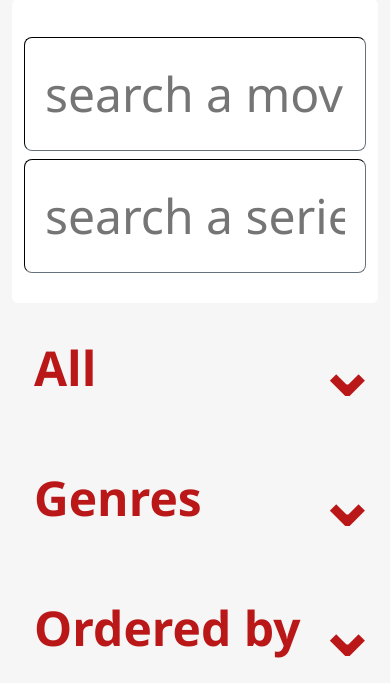
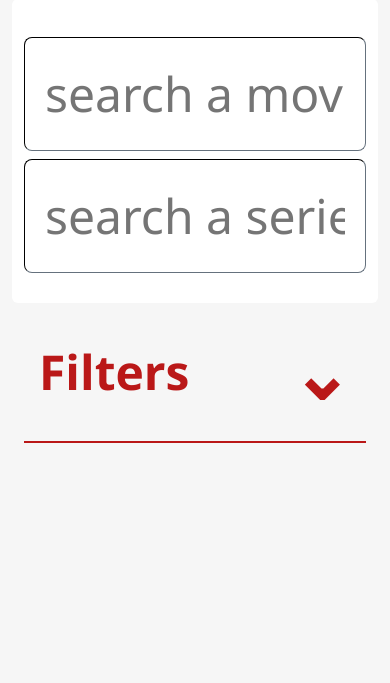
Before and after one commit to GuillaumeSimonet17/movies-stock, a Django app: page / in a window 390 px wide; the page is wider, and only the part inside the window is pictured. Shown: the part 121-804 px from the top of that part. Run offline with Django 5.2, Linux system fonts and the light colour scheme; the visitor is signed in with stand-in values (Sample User, id 1); data comes from the database, SQL or seed files in the repository; data that the repository does not hold is empty; some libraries are stand-ins or nearby versions.

Commit message:
[ADD] Add a category "Latest" for the latests movies/tv added. And Add a accordion in mobile to show/hide the filters.

```diff
--- a/moviesstock/msapp/templates/filters_template.html
+++ b/moviesstock/msapp/templates/filters_template.html
@@ -1,3 +1,25 @@
+<div class="filters_accordion d-block d-lg-none">
+    <div class="filters_accordion_header" id="toggle_filters_mobile">
+        <div>
+            Filters
+            <span class="filters_active" style="font-style: italic !important; font-weight: lighter !important;">
+            {% if tv_or_movie_selected != "All" %}
+                · {{ tv_or_movie_selected }}
+            {% endif %}
+
+                {% if genre_selected != "All" %}
+                    · {{ genre_selected }}
+                {% endif %}
+
+                {% if ordered_selected_value != "Date added" %}
+                    · {{ ordered_selected_value }}
+                {% endif %}
+        </span>
+        </div>
+        <span class="chevron_mobile" style="font-size: 1.5em;">⌄</span>
+    </div>
+
+    <div class="filters_accordion_content" id="filters_content_mobile">
         <div class="m-0 filters_container_mobile d-block d-lg-none">
             <div class="tv_or_movie_mobile">
                 {% if tv_or_movie_selected and tv_or_movie_selected != 'All' %}
@@ -12,11 +34,14 @@
                 {% endif %}
 
                 <ul id="tv_or_movie_list_mobile">
-            <li><a href="/?ord={{ ordered_selected_value|default:"Date added" }}&gnr={{ genre_selected|default:"All" }}&tv_or_movie=All">All</a>
+                    <li>
+                        <a href="/?ord={{ ordered_selected_value|default:"Date added" }}&gnr={{ genre_selected|default:"All" }}&tv_or_movie=All">All</a>
                     </li>
-            <li><a href="/?ord={{ ordered_selected_value|default:"Date added" }}&gnr={{ genre_selected|default:"All" }}&tv_or_movie=Movies">Movies</a>
+                    <li>
+                        <a href="/?ord={{ ordered_selected_value|default:"Date added" }}&gnr={{ genre_selected|default:"All" }}&tv_or_movie=Movies">Movies</a>
                     </li>
-            <li><a href="/?ord={{ ordered_selected_value|default:"Date added" }}&gnr={{ genre_selected|default:"All" }}&tv_or_movie=Series">Series</a>
+                    <li>
+                        <a href="/?ord={{ ordered_selected_value|default:"Date added" }}&gnr={{ genre_selected|default:"All" }}&tv_or_movie=Series">Series</a>
                     </li>
                 </ul>
             </div>
@@ -35,7 +60,8 @@
 
                 <ul id="genres_list_mobile">
                     {% for genre in genres %}
-                <li><a href="/?ord={{ ordered_selected_value|default:"Date added" }}&gnr={{ genre }}&tv_or_movie={{ tv_or_movie_selected|default:"All" }}">{{ genre }}</a>
+                        <li>
+                            <a href="/?ord={{ ordered_selected_value|default:"Date added" }}&gnr={{ genre }}&tv_or_movie={{ tv_or_movie_selected|default:"All" }}">{{ genre }}</a>
                         </li>
                     {% endfor %}
                 </ul>
@@ -55,9 +81,13 @@
 
                 <ul id="ordered_list_mobile">
                     {% for order in orders %}
-                <li><a href="/?ord={{ order }}&gnr={{ genre_selected|default:"All" }}&tv_or_movie={{ tv_or_movie_selected|default:"All" }}">{{ order }}</a></li>
+                        <li>
+                            <a href="/?ord={{ order }}&gnr={{ genre_selected|default:"All" }}&tv_or_movie={{ tv_or_movie_selected|default:"All" }}">{{ order }}</a>
+                        </li>
                     {% endfor %}
                 </ul>
+            </div>
+        </div>
     </div>
 </div>
 
@@ -75,11 +105,14 @@
         {% endif %}
 
         <ul id="tv_or_movie_list">
-            <li><a href="/?ord={{ ordered_selected_value|default:"Date added" }}&gnr={{ genre_selected|default:"All" }}&tv_or_movie=All">All</a>
+            <li>
+                <a href="/?ord={{ ordered_selected_value|default:"Date added" }}&gnr={{ genre_selected|default:"All" }}&tv_or_movie=All">All</a>
             </li>
-            <li><a href="/?ord={{ ordered_selected_value|default:"Date added" }}&gnr={{ genre_selected|default:"All" }}&tv_or_movie=Movies">Movies</a>
+            <li>
+                <a href="/?ord={{ ordered_selected_value|default:"Date added" }}&gnr={{ genre_selected|default:"All" }}&tv_or_movie=Movies">Movies</a>
             </li>
-            <li><a href="/?ord={{ ordered_selected_value|default:"Date added" }}&gnr={{ genre_selected|default:"All" }}&tv_or_movie=Series">Series</a>
+            <li>
+                <a href="/?ord={{ ordered_selected_value|default:"Date added" }}&gnr={{ genre_selected|default:"All" }}&tv_or_movie=Series">Series</a>
             </li>
         </ul>
     </div>
@@ -98,7 +131,8 @@
 
         <ul id="genres_list">
             {% for genre in genres %}
-                <li><a href="/?ord={{ ordered_selected_value|default:"Date added" }}&gnr={{ genre }}&tv_or_movie={{ tv_or_movie_selected|default:"All" }}">{{ genre }}</a>
+                <li>
+                    <a href="/?ord={{ ordered_selected_value|default:"Date added" }}&gnr={{ genre }}&tv_or_movie={{ tv_or_movie_selected|default:"All" }}">{{ genre }}</a>
                 </li>
             {% endfor %}
         </ul>
@@ -118,7 +152,9 @@
 
         <ul id="ordered_list">
             {% for order in orders %}
-                <li><a href="/?ord={{ order }}&gnr={{ genre_selected|default:"All" }}&tv_or_movie={{ tv_or_movie_selected|default:"All" }}">{{ order }}</a></li>
+                <li>
+                    <a href="/?ord={{ order }}&gnr={{ genre_selected|default:"All" }}&tv_or_movie={{ tv_or_movie_selected|default:"All" }}">{{ order }}</a>
+                </li>
             {% endfor %}
         </ul>
     </div>
--- a/moviesstock/msapp/templates/movies_list_template.html
+++ b/moviesstock/msapp/templates/movies_list_template.html
@@ -3,8 +3,16 @@
 
     {% for genre, movies in movies_by_genre.items %}
         <div class="genre-container my-5 position-relative">
-            <p class="genre-title genre_title d-none d-lg-flex">{{ genre }}</p>
-            <p class="genre-title genre_title_mobile d-flex d-lg-none">{{ genre }}</p>
+            {% if genre == "Latest" %}
+                <p class="genre-title genre_title d-none d-lg-flex">Derniers ajouts</p>
+            {% else %}
+                <p class="genre-title genre_title d-none d-lg-flex">{{ genre }}</p>
+            {% endif %}
+            {% if genre == "Latest" %}
+                <p class="genre-title genre_title_mobile d-flex d-lg-none">Derniers ajouts</p>
+            {% else %}
+                <p class="genre-title genre_title_mobile d-flex d-lg-none">{{ genre }}</p>
+            {% endif %}
             <div class="slider-wrapper position-relative">
                 <div class="genre-slider d-flex" style="overflow-x:auto; scroll-behavior:smooth; gap:15px;">
                     {% for movie in movies %}
--- a/moviesstock/msapp/views.py
+++ b/moviesstock/msapp/views.py
@@ -72,29 +72,51 @@ def home(request):
     ordered_selected_value = request.GET.get('ord', 'Date added')
     tv_or_movie_selected = request.GET.get('tv_or_movie', 'All')
 
-    movies_in_list = movies_list.movies.all()
+    # ================= BASE QUERYSET =================
+    base_queryset = movies_list.movies.all()
 
-    # Filtrer par genre si nécessaire
+    # ----- Genre filter -----
     if genre_selected != 'All' and genre_selected != 'No genre':
-        movies_in_list = movies_in_list.filter(genre_ids__contains=[{'name': genre_selected}])
-    if genre_selected == 'No genre':
-        movies_in_list = movies_in_list.filter(genre_ids=[])
+        base_queryset = base_queryset.filter(
+            genre_ids__contains=[{'name': genre_selected}]
+        )
+    elif genre_selected == 'No genre':
+        base_queryset = base_queryset.filter(genre_ids=[])
 
+    # ----- TV / Movie filter -----
     if tv_or_movie_selected != 'All':
-        if tv_or_movie_selected == 'Series':
-            movies_in_list = movies_in_list.filter(is_tv=True)
-        else:
-            movies_in_list = movies_in_list.filter(is_tv=False)
+        base_queryset = base_queryset.filter(
+            is_tv=(tv_or_movie_selected == 'Series')
+        )
 
-    # Trier
-    order = '-id'
+    # ================= ORDER =================
+    order = '-id'  # Date added
     if ordered_selected_value == 'Year Asc':
         order = 'release_date'
     elif ordered_selected_value == 'Year Dsc':
         order = '-release_date'
-    movies_in_list = movies_in_list.order_by(order)
 
+    # ================= LATEST (10 derniers ajoutés) =================
+    latest_ids = list(
+        base_queryset
+        .order_by('-id')
+        .values_list('id', flat=True)[:10]
+    )
+
+    latest_movies = (
+        base_queryset
+        .filter(id__in=latest_ids)
+        .order_by(order)
+    )
+
+    # ================= MAIN LIST =================
+    movies_in_list = base_queryset.order_by(order)
+
+    # ================= GROUP BY GENRE =================
     movies_by_genre = {}
+
+    if latest_movies:
+        movies_by_genre['Latest'] = latest_movies
 
     for genre in GENRES:
         if genre == 'All':
@@ -109,7 +131,7 @@ def home(request):
             genre_movies = [
                 movie for movie in movies_in_list
                 if isinstance(movie.genre_ids, list)
-                   and any(g.get('name') == genre for g in movie.genre_ids)
+                and any(g.get('name') == genre for g in movie.genre_ids)
             ]
 
         if genre_movies:
@@ -123,6 +145,7 @@ def home(request):
         'tv_or_movie_selected': tv_or_movie_selected,
         'ordered_selected_value': ordered_selected_value,
     }
+
     return render(request, 'home.html', context)
 
 @login_required
--- a/moviesstock/static/msapp/css/home.css
+++ b/moviesstock/static/msapp/css/home.css
@@ -342,6 +342,38 @@
           text-decoration: none;
           color: #BA1818; }
 
+.filters_accordion {
+  width: 100%;
+  margin-bottom: 20px;
+  /* ===== OPEN STATE ===== */
+  /* ===== HEADER ===== */
+  /* ===== CONTENT (SLIDE) ===== */ }
+  .filters_accordion.open .filters_accordion_content {
+    max-height: 2000px;
+    opacity: 1;
+    padding-top: 15px; }
+  .filters_accordion.open .chevron,
+  .filters_accordion.open .chevron_mobile {
+    transform: rotate(180deg); }
+  .filters_accordion .filters_accordion_header {
+    cursor: pointer;
+    font-weight: bold;
+    font-size: 3em;
+    display: flex;
+    justify-content: space-between;
+    align-items: center;
+    padding: 15px;
+    border-bottom: 2px solid #BA1818; }
+    .filters_accordion .filters_accordion_header .chevron,
+    .filters_accordion .filters_accordion_header .chevron_mobile {
+      transition: transform 0.2s ease; }
+  .filters_accordion .filters_accordion_content {
+    max-height: 0;
+    overflow: hidden;
+    opacity: 0;
+    padding-top: 0;
+    transition: max-height 0.35s ease, opacity 0.2s ease, padding 0.2s ease; }
+
 button {
   cursor: pointer;
   font-family: 'hollywood';
@@ -390,6 +422,8 @@ body {
   body.dark-mode {
     background-color: #121212;
     color: #f6f6f6; }
+    body.dark-mode .filters_accordion_content {
+      background: #1e1e1e; }
     body.dark-mode .search_container {
       background: #1e1e1e; }
     body.dark-mode #genres_list, body.dark-mode #ordered_list, body.dark-mode #tv_or_movie_list {
--- a/moviesstock/static/msapp/js/genre_slider.js
+++ b/moviesstock/static/msapp/js/genre_slider.js
@@ -5,12 +5,9 @@ $(document).ready(function () {
         let nextBtn = $(this).find('.slider-btn.next');
 
         if (slider[0].scrollWidth > slider[0].clientWidth) {
-            console.log('show')
             prevBtn.show();
             nextBtn.show();
         } else {
-            console.log('hide')
-
             prevBtn.hide();
             nextBtn.hide();
         }
--- a/moviesstock/static/msapp/js/search.js
+++ b/moviesstock/static/msapp/js/search.js
@@ -113,7 +113,7 @@ function searchTMDB(url, query, type) {
     $.ajax({
         url: url,
         method: 'GET',
-        data: { query: query },
+        data: {query: query},
         success: function (response) {
             displayResults(response.results, type);
         },
@@ -186,3 +186,14 @@ function show_or_hide_search(movieSearchInput, searchContainer, moviesRes, to_sh
         movieSearchInput.val('');
     }
 }
+
+/* ================= FILTERS ACCORDION ================= */
+
+$(document).ready(function () {
+
+    $('#toggle_filters_mobile').on('click', function (e) {
+        e.stopPropagation();
+        $(this).closest('.filters_accordion').toggleClass('open');
+    });
+
+});
--- a/moviesstock/static/msapp/scss/filters.scss
+++ b/moviesstock/static/msapp/scss/filters.scss
@@ -246,3 +246,52 @@
     }
   }
 }
+
+.filters_accordion {
+  width: 100%;
+  margin-bottom: 20px;
+
+  /* ===== OPEN STATE ===== */
+  &.open {
+    .filters_accordion_content {
+      max-height: 2000px;
+      opacity: 1;
+      padding-top: 15px;
+    }
+
+    .chevron,
+    .chevron_mobile {
+      transform: rotate(180deg);
+    }
+  }
+
+  /* ===== HEADER ===== */
+  .filters_accordion_header {
+    cursor: pointer;
+    font-weight: bold;
+    font-size: 3em;
+    display: flex;
+    justify-content: space-between;
+    align-items: center;
+    padding: 15px;
+    border-bottom: 2px solid $primary-color;
+
+    .chevron,
+    .chevron_mobile {
+      transition: transform 0.2s ease;
+    }
+  }
+
+  /* ===== CONTENT (SLIDE) ===== */
+  .filters_accordion_content {
+    max-height: 0;
+    overflow: hidden;
+    opacity: 0;
+    padding-top: 0;
+
+    transition:
+      max-height 0.35s ease,
+      opacity 0.2s ease,
+      padding 0.2s ease;
+  }
+}
--- a/moviesstock/static/msapp/scss/home.scss
+++ b/moviesstock/static/msapp/scss/home.scss
@@ -74,6 +74,10 @@ body {
   &.dark-mode {
     background-color: #121212;
     color: #f6f6f6;
+
+    .filters_accordion_content {
+      background: #1e1e1e;
+    }
 
     .search_container {
       background: #1e1e1e;
```
Lines whose indentation alone changed are shown as unchanged.
